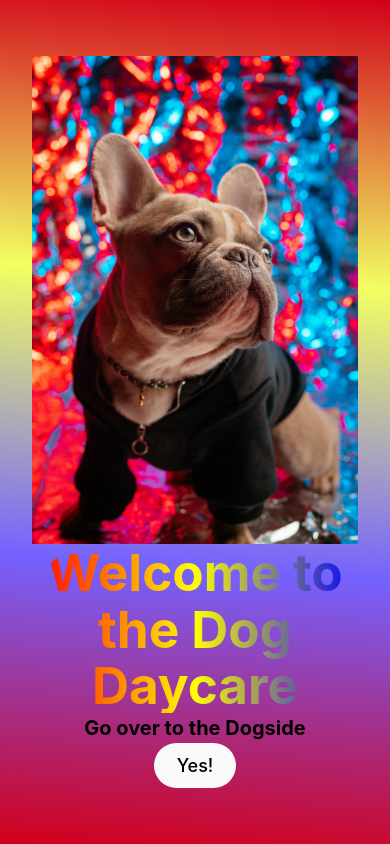
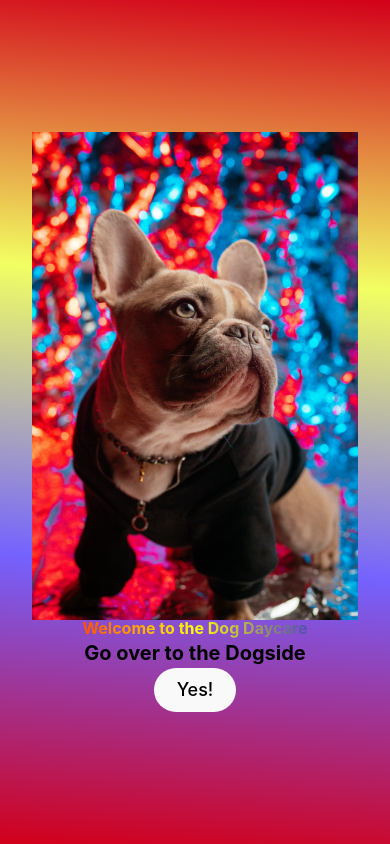
Before and after one commit to ernestocarocca/dogDayCare, a React (Vite) app: page /#/ in a window 390 px wide. Built offline with nearby package versions, Linux system fonts and the light colour scheme.

Commit message:
ändrat css för miblanpasningen

```diff
--- a/src/components/styleFetchD.css
+++ b/src/components/styleFetchD.css
@@ -6,7 +6,7 @@ body {
 
 .showDogs {
   display: grid;
-  padding: 6em;
+  padding: 1em;
   gap: 1em;
   object-fit: cover;
   border-color: black;
--- a/src/components/welcome.css
+++ b/src/components/welcome.css
@@ -7,22 +7,22 @@
 
 @media (max-width: 768px) {
   .welcome img {
-    display: none; /* Dölj alla bilder i början */
+    display: none;
   }
 
   .welcome img:nth-child(2) {
-    display: block; /* Visa bara den andra bilden (mittbilden) */
-    width: 100%; /* Anpassa bredden till 100% */
-    height: auto; /* Låt höjden anpassas proportionellt */
-    margin: 0 auto; /* Centrera bilden */
+    display: block;
+    width: 100%;
+    height: auto;
+    margin: 0 auto;
   }
 
   .welcome p {
-    font-size: 16px; /* Anpassa textens storlek */
-    text-align: center; /* Centrera texten */
-    white-space: nowrap; /* Förhindra radbrytning */
-    overflow: hidden; /* Dölj överflödig text */
-    text-overflow: ellipsis; /* Lägg till ellipsis (...) om texten är för lång */
+    font-size: 16px;
+    text-align: center;
+    white-space: nowrap;
+    overflow: hidden;
+    text-overflow: ellipsis (welcome);
   }
 }
 
@@ -51,3 +51,8 @@
   position: relative;
   overflow: hidden;
 }
+@media (max-width: 768px) {
+  .welcome h1 {
+    font-size: 16px;
+  }
+}
```
